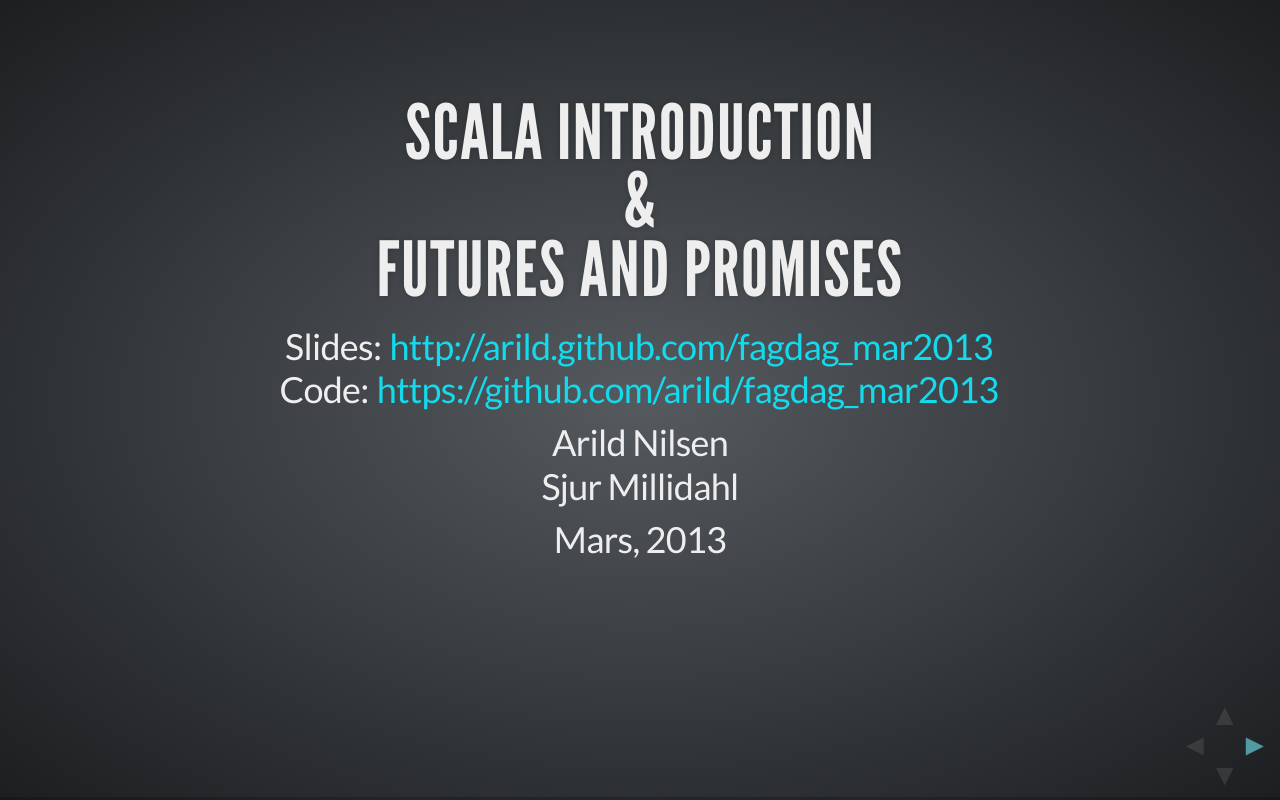
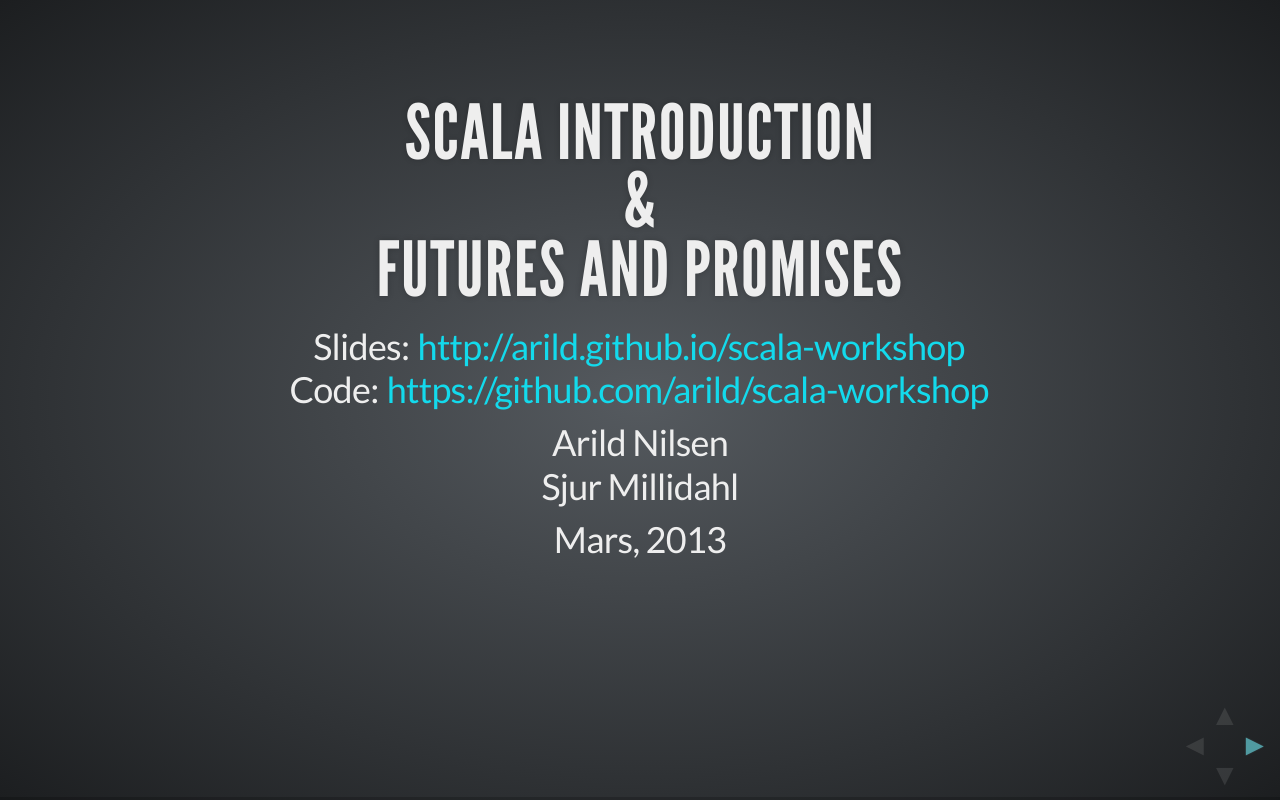
Before and after one commit to arild/scala-workshop, a website: page index.html in a window 1280 px wide. Drawn offline with Linux system fonts and the light colour scheme.

Commit message:
update repo links

```diff
--- a/index.html
+++ b/index.html
@@ -41,8 +41,8 @@
 <section class="frontpage">
     <h2>Scala Introduction<br>&<br>Futures and Promises</h2>
     <p>
-    <span>Slides: <a href="http://arild.github.com/fagdag_mar2013">http://arild.github.com/fagdag_mar2013</a></span><br>
-    <span>Code: <a href="https://github.com/arild/fagdag_mar2013">https://github.com/arild/fagdag_mar2013</a></span>
+    <span>Slides: <a href="http://arild.github.io/scala-workshop">http://arild.github.io/scala-workshop</a></span><br>
+    <span>Code: <a href="https://github.com/arild/scala-workshop">https://github.com/arild/scala-workshop</a></span>
     </p>
     <p>Arild Nilsen<br>Sjur Millidahl</p>
     <p>Mars, 2013</p>
@@ -366,8 +366,8 @@
 
 <section>
     <h2>Questions?</h2>
-    <span>Slides: </span><a href="http://arild.github.com/fagdag_mar2013">http://arild.github.com/fagdag_mar2013</a><br>
-    <span>Code: </span><a href="https://github.com/arild/fagdag_mar2013">https://github.com/arild/fagdag_mar2013</a>
+    <span>Slides: <a href="http://arild.github.io/scala-workshop">http://arild.github.io/scala-workshop</a></span><br>
+    <span>Code: <a href="https://github.com/arild/scala-workshop">https://github.com/arild/scala-workshop</a></span>
 </section>
 
 </div>
```
